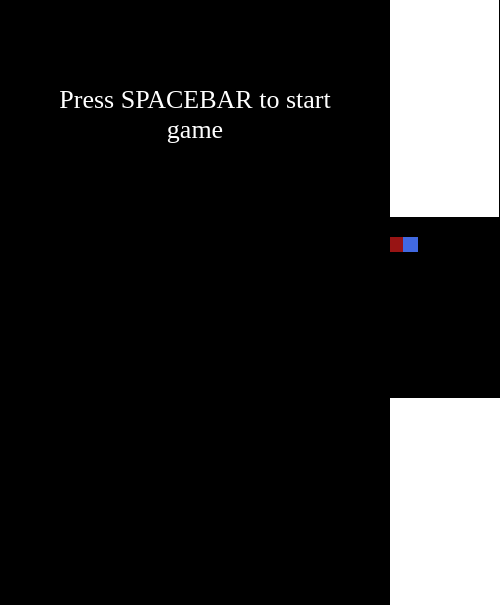
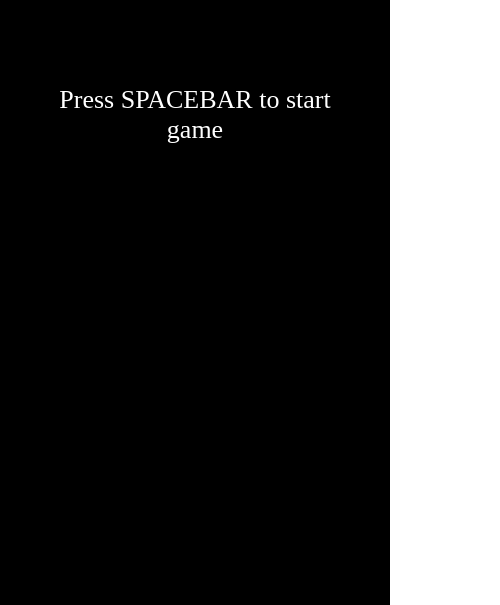
Before and after one commit to Remxin/fred-atari-game, a website: page index.html in a window 390 px wide. Shown: the part 239-844 px from the top of the page, 500 px wide, since content can reach past the window. Drawn offline with Linux system fonts and the light colour scheme.

Commit message:
mobile styles changed - better responsibility

```diff
--- a/style/styles.css
+++ b/style/styles.css
@@ -40,7 +40,7 @@ body {
 #main {
   position: relative;
   border: 1px solid black;
-  min-width: 500px;
+  /* min-width: 500px; */
   min-height: 180px;
 }
 
@@ -55,7 +55,7 @@ body {
   height: 35vw;
   max-height: 250px;
   min-height: 180px;
-  min-width: 500px;
+  /* min-width: 500px; */
 }
 
 .row {
@@ -148,6 +148,7 @@ body {
   max-height: 150px;
   /* height: 30%; */
   aspect-ratio: 1 / 1;
+  max-width: 12%;
 }
 
 #oxygen img {
@@ -204,6 +205,7 @@ body {
   width: 88%;
   /* height: 50px; */
   height: 30%;
+  max-width: 88%;
 }
 
 #bag img {
@@ -421,7 +423,6 @@ body {
     position: absolute;
     bottom: 10%;
 
-    /* height: 25%; */
     width: 34%;
     max-height: 58%;
     background-color: pink;
```
